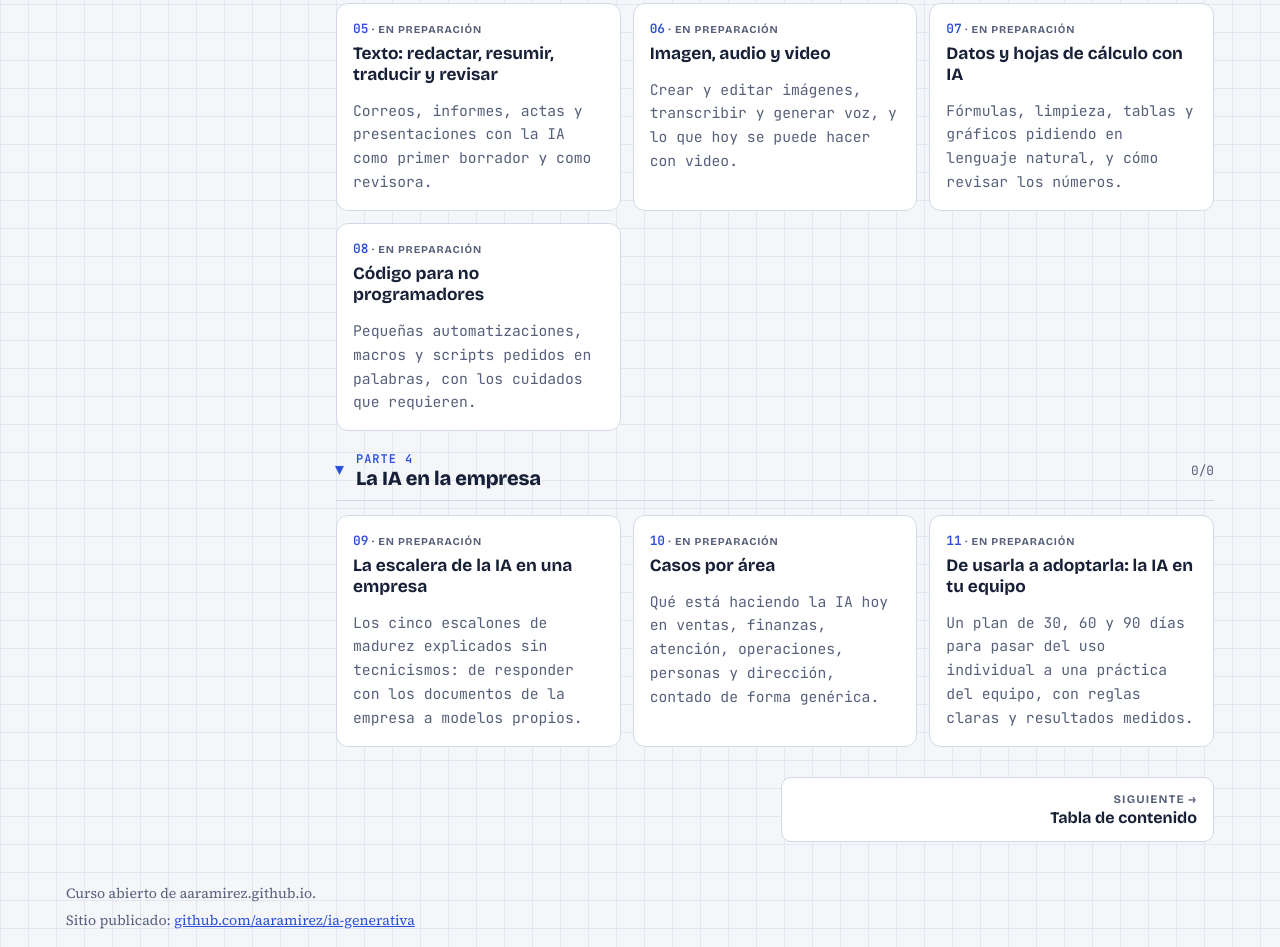
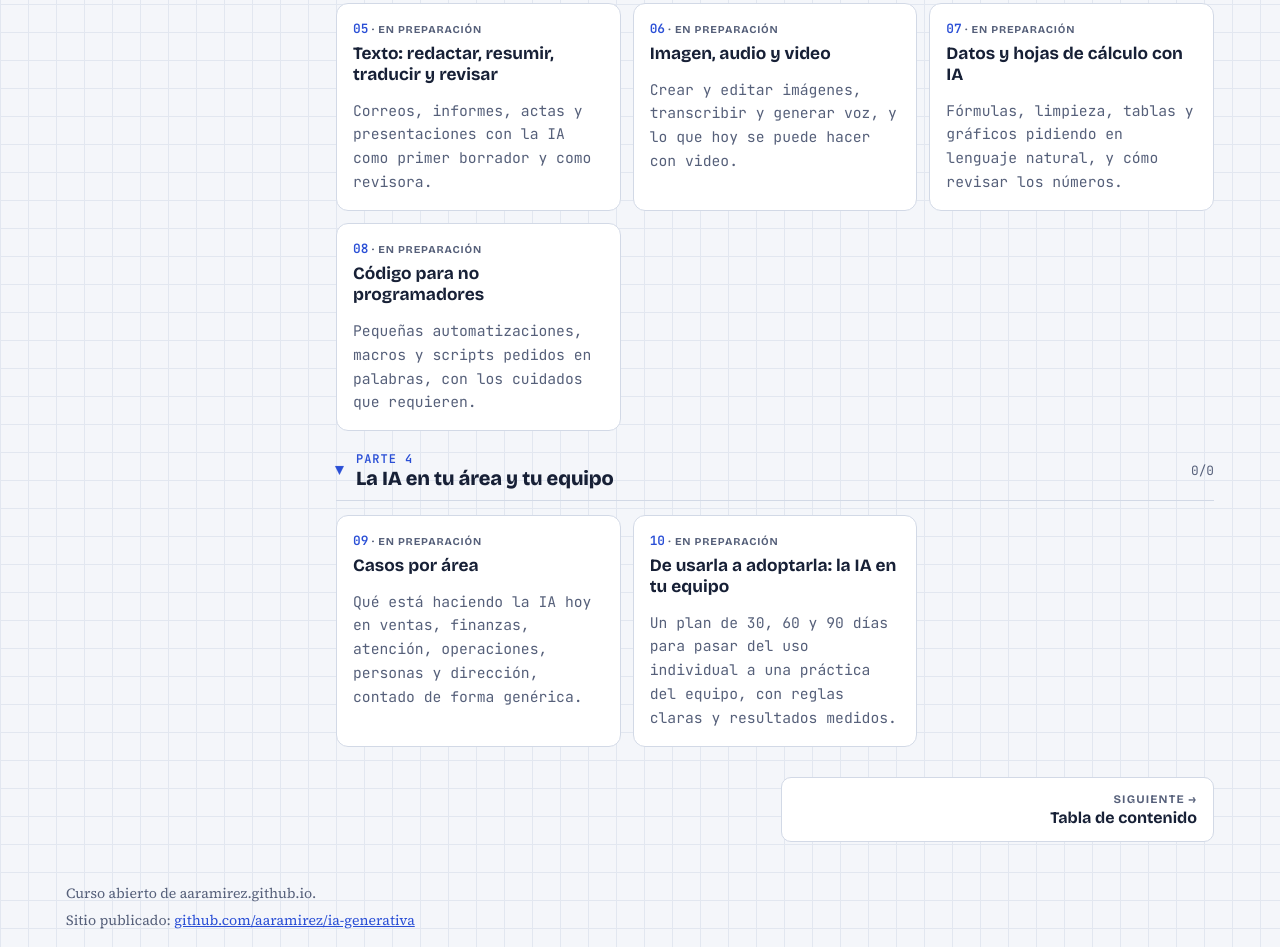
Before and after one commit to aaramirez/ia-generativa, a plain HTML site: page index.html in a window 1280 px wide. Shown: the part 1844-2791 px from the top of the page. Drawn offline with nearby package versions, Linux system fonts and the light colour scheme.

Commit message:
Temario: sin cruces con IA en la empresa y Chatbots empresariales

```diff
--- a/assets/lab.js
+++ b/assets/lab.js
@@ -70,8 +70,8 @@ function ring(ctx,x,y,color,fill){ctx.beginPath();ctx.arc(x,y,6,0,Math.PI*2);ctx
 /* ---------- Navegación entre páginas y avance ---------- */
 // Datos del curso: los escribe el motor al generar el sitio
 const CURSO={"prefijo": "iagen-"};
-const PAGES=[["index", "index.html", "", "Inicio", 0, 0], ["temario", "temario.html", "", "Tabla de contenido", 0, "temario"], ["que-puede-y-que-no", "01-que-puede-y-que-no.html", "01", "Qué puede y qué no", 1, 1], ["alucinaciones-y-verificar", "02-alucinaciones-y-verificar.html", "02", "Alucinaciones y verificar", 1, 1], ["pedir-bien", "03-pedir-bien.html", "03", "Pedir bien", 1, 2], ["trabajar-con-tus-documentos", "04-trabajar-con-tus-documentos.html", "04", "Trabajar con tus documentos", 1, 2], ["texto", "05-texto.html", "05", "Texto", 1, 3], ["imagen-audio-y-video", "06-imagen-audio-y-video.html", "06", "Imagen, audio y video", 1, 3], ["datos-y-hojas-de-calculo", "07-datos-y-hojas-de-calculo.html", "07", "Datos y hojas de cálculo", 1, 3], ["codigo-para-no-programadores", "08-codigo-para-no-programadores.html", "08", "Código para no programadores", 1, 3], ["la-escalera", "09-la-escalera.html", "09", "La escalera", 1, 4], ["casos-por-area", "10-casos-por-area.html", "10", "Casos por área", 1, 4], ["adoptar-en-tu-equipo", "11-adoptar-en-tu-equipo.html", "11", "Adoptar en tu equipo", 1, 4]];
-const ETAPAS=[["temario", "Tabla de contenido"], [1, "Parte 1 · Entender la herramienta"], [2, "Parte 2 · Pedir bien"], [3, "Parte 3 · Las tareas de todos los días"], [4, "Parte 4 · La IA en la empresa"]];
+const PAGES=[["index", "index.html", "", "Inicio", 0, 0], ["temario", "temario.html", "", "Tabla de contenido", 0, "temario"], ["que-puede-y-que-no", "01-que-puede-y-que-no.html", "01", "Qué puede y qué no", 1, 1], ["alucinaciones-y-verificar", "02-alucinaciones-y-verificar.html", "02", "Alucinaciones y verificar", 1, 1], ["pedir-bien", "03-pedir-bien.html", "03", "Pedir bien", 1, 2], ["trabajar-con-tus-documentos", "04-trabajar-con-tus-documentos.html", "04", "Trabajar con tus documentos", 1, 2], ["texto", "05-texto.html", "05", "Texto", 1, 3], ["imagen-audio-y-video", "06-imagen-audio-y-video.html", "06", "Imagen, audio y video", 1, 3], ["datos-y-hojas-de-calculo", "07-datos-y-hojas-de-calculo.html", "07", "Datos y hojas de cálculo", 1, 3], ["codigo-para-no-programadores", "08-codigo-para-no-programadores.html", "08", "Código para no programadores", 1, 3], ["casos-por-area", "09-casos-por-area.html", "09", "Casos por área", 1, 4], ["adoptar-en-tu-equipo", "10-adoptar-en-tu-equipo.html", "10", "Adoptar en tu equipo", 1, 4]];
+const ETAPAS=[["temario", "Tabla de contenido"], [1, "Parte 1 · Entender la herramienta"], [2, "Parte 2 · Pedir bien"], [3, "Parte 3 · Las tareas de todos los días"], [4, "Parte 4 · La IA en tu área y tu equipo"]];
 const PREF=CURSO.prefijo;
 const store={get(k){try{return localStorage.getItem(k);}catch(e){return null;}},set(k,v){try{localStorage.setItem(k,v);}catch(e){}}};
 const holder=document.querySelector('[data-page]');
--- a/index.html
+++ b/index.html
@@ -12,7 +12,7 @@ j=d.createElement(s),dl=l!='dataLayer'?'&l='+l:'';j.async=true;j.src=
 <meta name="viewport" content="width=device-width, initial-scale=1, viewport-fit=cover">
 <title>IA generativa</title>
 <meta name="claude:viewport-fit-sides" content="cover">
-<meta name="description" content="Usar la IA generativa en el trabajo, sin tecnicismos: qué puede y qué no, cómo pedir bien, cómo verificar, qué hacer con texto, imágenes y datos, casos por área y la escalera que sigue una empresa al adoptarla.">
+<meta name="description" content="Usar la IA generativa en el trabajo, sin tecnicismos: qué puede y qué no, cómo pedir bien, cómo verificar, qué hacer con texto, imágenes y datos, casos por área y cómo llevarla a tu equipo.">
 <link rel="preconnect" href="https://fonts.googleapis.com">
 <link rel="preconnect" href="https://fonts.gstatic.com" crossorigin>
 <link rel="stylesheet" href="https://fonts.googleapis.com/css2?family=Bricolage+Grotesque:opsz,wght@12..96,500;12..96,700;12..96,800&family=JetBrains+Mono:wght@400;600&family=Source+Serif+4:ital,opsz,wght@0,8..60,400;0,8..60,600;1,8..60,400;1,8..60,600&display=swap">
@@ -38,7 +38,7 @@ height="0" width="0" style="display:none;visibility:hidden"></iframe></noscript>
 <section>
   <h2>Cómo usar este curso</h2>
   <div class="prose">
-    <p><b>Estado.</b> El curso está en preparación. La <a href="temario.html">tabla de contenido</a> ya tiene los 11 capítulos con sus secciones y sus laboratorios, y está en revisión.</p>
+    <p><b>Estado.</b> El curso está en preparación. La <a href="temario.html">tabla de contenido</a> ya tiene los 10 capítulos con sus secciones y sus laboratorios, y está en revisión.</p>
     <p><b>Para quién es.</b> Para cualquier profesional, de cualquier área (ventas, finanzas, atención, operaciones, personas, dirección), sin conocimientos técnicos. Basta con haber usado alguna vez un asistente de chat. Quien quiera saber cómo funciona por dentro tiene Modelos de IA, y quien quiera construir productos con IA, Aplicaciones con IA.</p>
     <p><b>Cómo está hecho.</b> Un mismo encargo recorre el curso: el informe mensual de un área, que se investiga, se redacta, se ilustra, se analiza y se revisa con ayuda de la IA. Los laboratorios son ejercicios guiados: mejorar un pedido paso a paso, encontrar el error en una respuesta, decidir qué tarea conviene delegar. Al final de cada capítulo hay pedidos listos para copiar y adaptar.</p>
   </div>
@@ -73,11 +73,10 @@ height="0" width="0" style="display:none;visibility:hidden"></iframe></noscript>
   </div>
 </details>
 
-<details class="stage" id="parte-4" open><summary><h2><span class="pn">Parte 4</span> La IA en la empresa</h2><span class="cuenta" data-etapa-cuenta="4"></span></summary>
+<details class="stage" id="parte-4" open><summary><h2><span class="pn">Parte 4</span> La IA en tu área y tu equipo</h2><span class="cuenta" data-etapa-cuenta="4"></span></summary>
   <div class="mods">
-    <div class="mod soon" data-id="la-escalera"><span class="n">09</span><b>La escalera de la IA en una empresa</b><p>Los cinco escalones de madurez explicados sin tecnicismos: de responder con los documentos de la empresa a modelos propios.</p></div>
-    <div class="mod soon" data-id="casos-por-area"><span class="n">10</span><b>Casos por área</b><p>Qué está haciendo la IA hoy en ventas, finanzas, atención, operaciones, personas y dirección, contado de forma genérica.</p></div>
-    <div class="mod soon" data-id="adoptar-en-tu-equipo"><span class="n">11</span><b>De usarla a adoptarla: la IA en tu equipo</b><p>Un plan de 30, 60 y 90 días para pasar del uso individual a una práctica del equipo, con reglas claras y resultados medidos.</p></div>
+    <div class="mod soon" data-id="casos-por-area"><span class="n">09</span><b>Casos por área</b><p>Qué está haciendo la IA hoy en ventas, finanzas, atención, operaciones, personas y dirección, contado de forma genérica.</p></div>
+    <div class="mod soon" data-id="adoptar-en-tu-equipo"><span class="n">10</span><b>De usarla a adoptarla: la IA en tu equipo</b><p>Un plan de 30, 60 y 90 días para pasar del uso individual a una práctica del equipo, con reglas claras y resultados medidos.</p></div>
   </div>
 </details>
 
```
Also changed, not shown: temario.html (+3 -3 lines).
